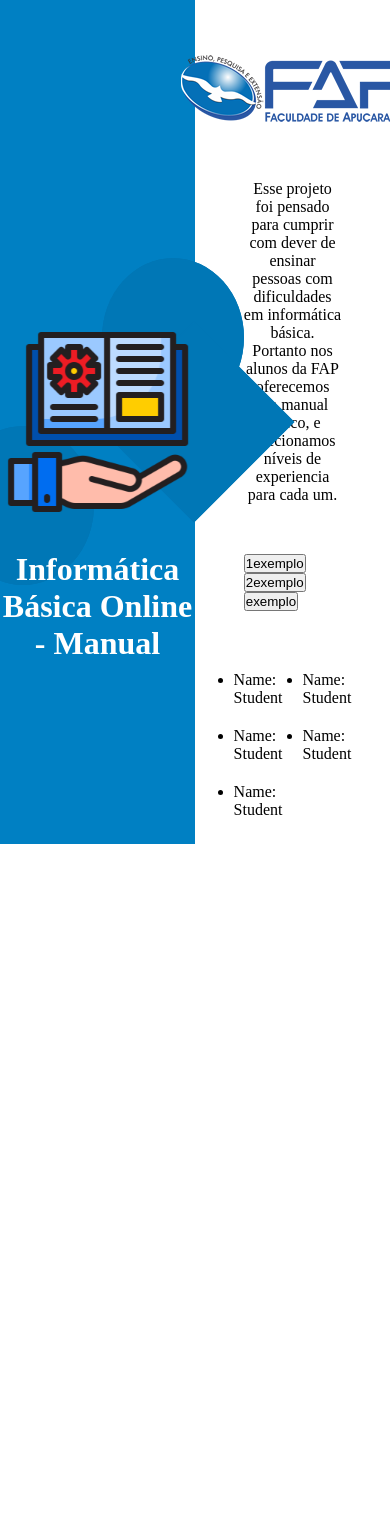
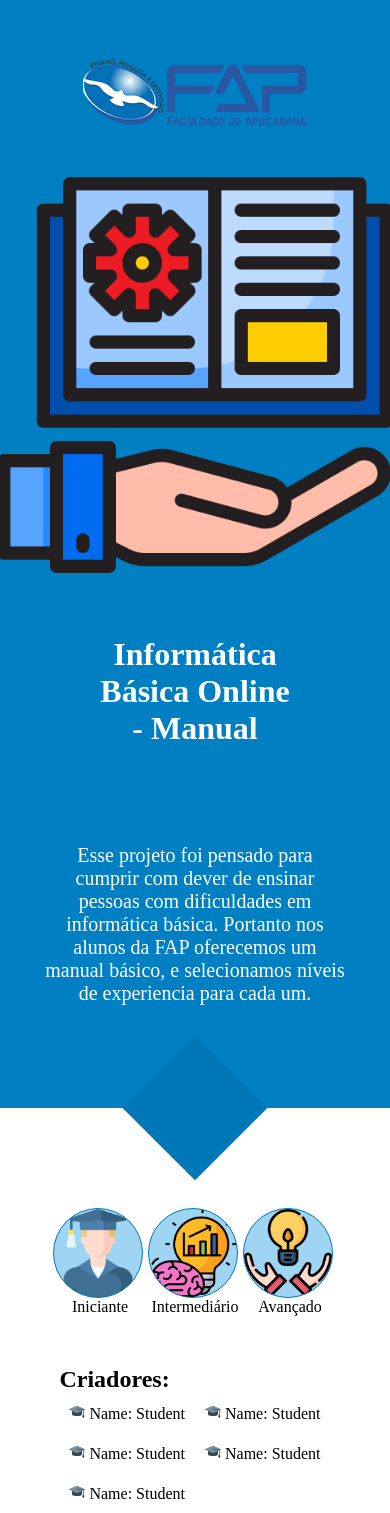
Before and after one commit to Vavatrewq/manual-introduction, a React (Vite) app: page / in a window 390 px wide. Before the commit the page ends 844 px from the top, so only its background shows below. Built offline with nearby package versions, Linux system fonts and the light colour scheme.

Commit message:
home-responsive/manual

```diff
--- a/package.json
+++ b/package.json
@@ -14,7 +14,8 @@
   "dependencies": {
     "axios": "^1.2.3",
     "react": "^18.2.0",
-    "react-dom": "^18.2.0"
+    "react-dom": "^18.2.0",
+    "react-icons": "^4.8.0"
   },
   "devDependencies": {
     "@testing-library/jest-dom": "^5.16.5",
--- a/src/components/buttons/button.css
+++ b/src/components/buttons/button.css
@@ -7,3 +7,40 @@
   margin: 10px;
   padding: 10px;
 }
+
+/*BTN - Home*/
+
+.btn-circle{
+  width: 90px;
+  height: 90px;
+  background-size: contain;
+  border-radius: 50%;
+  border: none;
+  border: #0077B6 solid 1px;
+  cursor: pointer;
+  margin: 0px 5px 0px 0px;
+  background-color: #9fd5f3;
+
+}
+
+.btn-start{
+  background-image: url(../../assets/icons/graduated.png);
+}
+
+.btn-between{
+  background-image: url(../../assets/icons/inspiration.png);
+}
+
+.btn-third{
+  background-image: url(../../assets/icons/ability.png);
+}
+
+.show-btn{
+  display: flex;
+}
+
+.box-btn{
+  display: flex;
+  flex-direction: column;
+  text-align: center;
+}
--- a/src/components/homes/Home.tsx
+++ b/src/components/homes/Home.tsx
@@ -1,8 +1,10 @@
 import { useState } from 'react'
 import icon_book from 'src/assets/icons/icon_book.png'
 import icon_fap from 'src/assets/icons/fap-logo.png'
+import { FcGraduationCap } from 'react-icons/fc'
 import { StartLevel, SecondLevel, ThirdLevel } from '../sections/InfoPage'
 import './leave.css'
+import './leaveResponsive.css'
 
 export function Home(): JSX.Element {
   const [infoPageStart, setInfopageStart] = useState(false)
@@ -17,35 +19,6 @@ export function Home(): JSX.Element {
 
   return (
     <>
-      <section className="body-right">
-        <div className="show-content">
-          <img className="logo_fap space-top" src={icon_fap} alt="logo_fap" />
-
-          <p className="show-text space-top">
-            Esse projeto foi pensado para cumprir com dever de ensinar pessoas
-            com dificuldades em informática básica. Portanto nos alunos da FAP
-            oferecemos um manual básico, e selecionamos níveis de experiencia
-            para cada um.
-          </p>
-
-          <div className="show-btn space-top">
-            <button onClick={() => setInfopageStart(true)}>1exemplo</button>
-            <button onClick={() => setInfopageSecond(true)}>2exemplo</button>
-            <button onClick={() => setInfopageThird(true)}>exemplo</button>
-          </div>
-
-          <div className="space-top">
-            <ul className="student-authors">
-              <li>Name: Student</li>
-              <li>Name: Student</li>
-              <li>Name: Student</li>
-              <li>Name: Student</li>
-              <li>Name: Student</li>
-            </ul>
-          </div>
-        </div>
-      </section>
-
       <section className="body-left">
         <div className="element-block">
           <span className="block-page"></span>
@@ -59,8 +32,82 @@ export function Home(): JSX.Element {
             <span className="circle-page"></span>
           </div>
 
+          <img
+            className="logo_fap-top space-top"
+            src={icon_fap}
+            alt="logo_fap"
+          />
+
+          <img className="img_book" src={icon_book} alt="img_book" />
           <h1 className="title-text">Informática Básica Online - Manual</h1>
-          <img className="img_book" src={icon_book} alt="img_book" />
+        </div>
+        <p className="show-text-start">
+          Esse projeto foi pensado para cumprir com dever de ensinar pessoas com
+          dificuldades em informática básica. Portanto nos alunos da FAP
+          oferecemos um manual básico, e selecionamos níveis de experiencia para
+          cada um.
+        </p>
+
+        <div className="element-block-botton">
+          <span className="block-page"></span>
+        </div>
+      </section>
+
+      <section className="body-right">
+        <div className="show-content">
+          <img className="logo_fap space-top" src={icon_fap} alt="logo_fap" />
+
+          <p className="show-text space-top">
+            Esse projeto foi pensado para cumprir com dever de ensinar pessoas
+            com dificuldades em informática básica. Portanto nos alunos da FAP
+            oferecemos um manual básico, e selecionamos níveis de experiencia
+            para cada um.
+          </p>
+
+          <div className="show-btn space-top">
+            <p className="box-btn">
+              <button
+                className="btn-start btn-circle"
+                onClick={() => setInfopageStart(true)}
+              ></button>
+              Iniciante
+            </p>
+            <p className="box-btn">
+              <button
+                className="btn-between btn-circle"
+                onClick={() => setInfopageSecond(true)}
+              ></button>
+              Intermediário
+            </p>
+            <p className="box-btn">
+              <button
+                className="btn-third btn-circle"
+                onClick={() => setInfopageThird(true)}
+              ></button>
+              Avançado
+            </p>
+          </div>
+
+          <div className="space-top">
+            <h2>Criadores:</h2>
+            <ul className="student-authors">
+              <li>
+                <FcGraduationCap /> Name: Student
+              </li>
+              <li>
+                <FcGraduationCap /> Name: Student
+              </li>
+              <li>
+                <FcGraduationCap /> Name: Student
+              </li>
+              <li>
+                <FcGraduationCap /> Name: Student
+              </li>
+              <li>
+                <FcGraduationCap /> Name: Student
+              </li>
+            </ul>
+          </div>
         </div>
       </section>
     </>
--- a/src/components/homes/leave.css
+++ b/src/components/homes/leave.css
@@ -1,12 +1,6 @@
 *{
-  padding: 0;
-  margin: 0;
-}
-
-body, head {
-  font-size: 100%;
-  height: 100vh;
-  width: 100vw;
+  padding: 0px;
+  margin: 0px;
 }
 
 .body-left{
@@ -14,9 +8,9 @@ body, head {
   flex-direction: column;
   justify-content: center;
   align-items: center;
+  width: 50%;
+  float: left;
   background-color: #0080C3;
-  width: 50%;
-  height: 100vh;
 }
 
 .body-right, .show-content{
@@ -25,7 +19,6 @@ body, head {
   flex-direction: column;
   width: 50%;
   height: 100vh;
-  float: right;
 }
 
 .show-content{
@@ -40,12 +33,16 @@ body, head {
   color: #ffff;
   font-size:200%;
   text-align: center;
-  margin-top: 450px;
+  margin-top: 500px;
   max-width: 300px;
 }
 
 .space-top{
   margin-top: 50px;
+}
+
+.show-text-start{
+  display: none;
 }
 
 .show-text{
@@ -56,11 +53,15 @@ body, head {
 
 .img_book,.title-text{
   position: fixed;
-  height: 12rem;
+  height: 15rem;
 }
 
 .logo_fap{
   margin-top: 30px;
+}
+
+.logo_fap-top{
+  display: none;
 }
 
 .student-authors{
@@ -69,6 +70,8 @@ body, head {
 }
 
 li{
+  list-style: none;
+  cursor: grab;
   margin: 10px;
 }
 
@@ -91,15 +94,17 @@ li{
   transform: rotate(-135deg);
 }
 
+.element-block-botton{
+  display: none;
+}
+
 .element-block{
-  position: fixed;
+  position: absolute;
   display: flex;
-  left: 120px;
-  transform: translate(-50px);
-  justify-content: right;
+  margin-left: 140px;
+  justify-content: end;
   align-items: center;
-  width: 50vw;
-  height: 100vh;
+  width: 50%;
 }
 
 /*page Circle*/
--- /dev/null
+++ b/src/components/homes/leaveResponsive.css
@@ -0,0 +1,137 @@
+
+@media only screen and (max-width:1100px) {
+  .block-page{
+    padding: 50px;
+  }
+
+  .element-block{
+    margin-left: 100px;
+  }
+
+  .show-text{
+    margin-top: 0px;
+  }
+
+  .img_book,.title-text{
+    position: fixed;
+    height: 15rem;
+  }
+
+  .logo_fap{
+    margin-top: 30px;
+  }
+
+  .space-top{
+    margin-top: 10%;
+  }
+
+
+  .student-authors{
+    display: flex;
+  }
+
+
+}
+
+@media only screen and (max-width:600px) {
+
+
+  .body-left{
+    width: 100%;
+    height: auto;
+    background-color: #0080C3;
+    float: none;
+  }
+
+  .body-right, .show-content{
+    width: 100%;
+    height: auto;
+  }
+
+  .title-text{
+    margin: 50px 0px 0px 0px;
+  }
+
+  .space-top{
+    margin-top: 50px;
+  }
+
+  .show-text-start{
+    display: block;
+    text-align: center;
+    max-width: 300px;
+    color: #ffff;
+    font-size: 20px;
+    padding: 0px;
+    margin: 0px 0px 25px 0px;
+  }
+
+  .show-text{
+    display: none;
+  }
+
+  .img_book,.title-text{
+    position: static;
+    height: 50%;
+  }
+
+  .logo_fap-top{
+    display: block;
+    margin-bottom: 30px;
+  }
+
+  .logo_fap{
+    display: none;
+
+  }
+
+  .btn-circle{
+    margin: 50px 5px 0px 0px;
+  }
+
+  .student-authors{
+    display: grid;
+    grid-template: auto auto auto / auto auto;
+  }
+
+  li{
+    list-style: none;
+    cursor: e-resize;
+    margin: 10px;
+  }
+
+  /*Body - Element*/
+
+  .element-circleTwo{
+    display: none;
+  }
+
+  .element-circleOne{
+    display: none;
+  }
+
+  .element-block-botton{
+    display: flex;
+    justify-content: center;
+    align-items: center;
+    margin: 20% 0 0 0;
+    height: 0px;
+  }
+
+  .element-block{
+    display: none;
+  }
+
+  /*page Circle*/
+
+  .circle-page{
+    display: none;
+  }
+
+}
+
+@media only screen and (max-height:600px) {
+  .show-text-start{
+    margin: 50px 0px 50px 0px;
+  }
+}
```
Also changed, not shown: src/components/homes/home.css (deleted), 2 other files (tests, documents, lock files or other folders).
